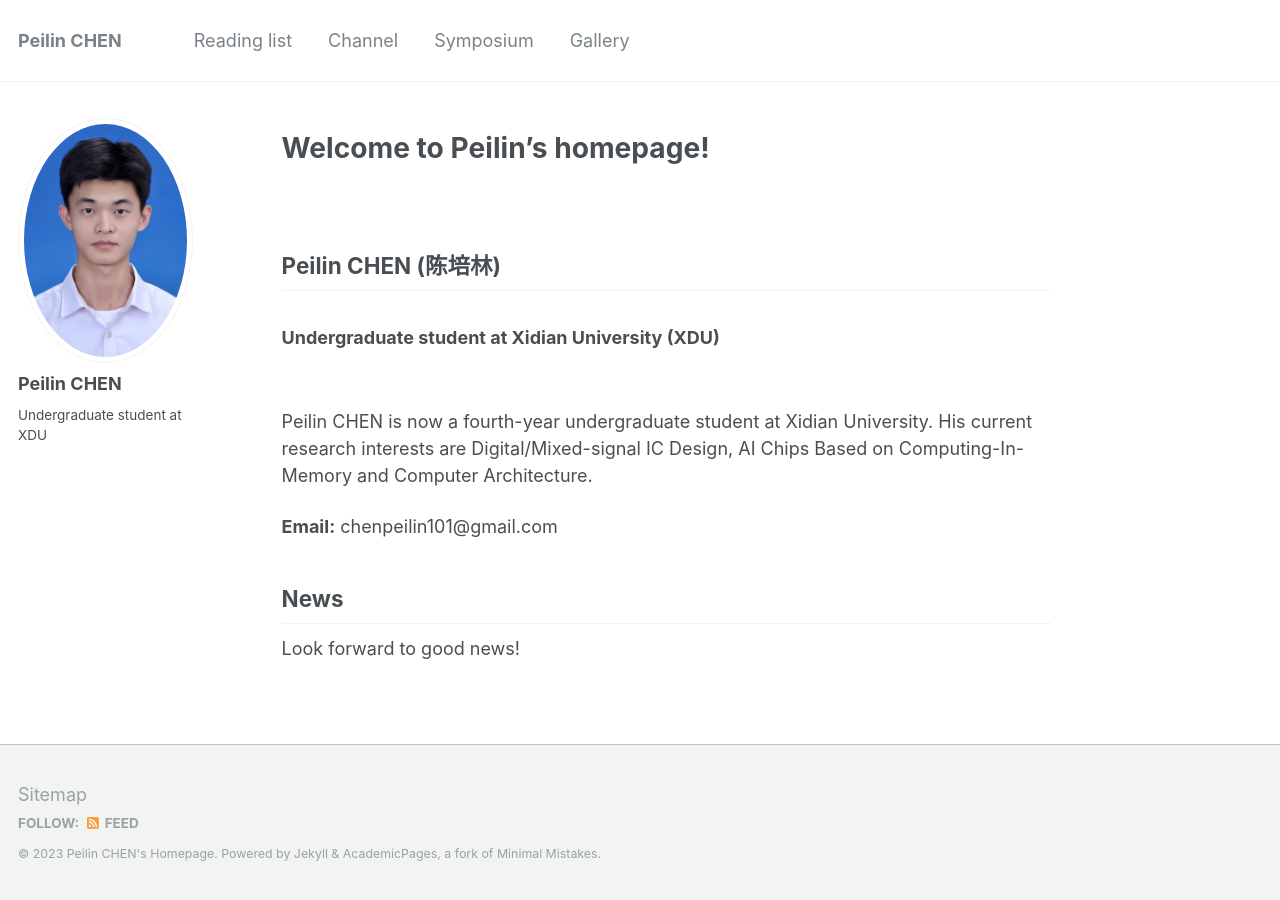
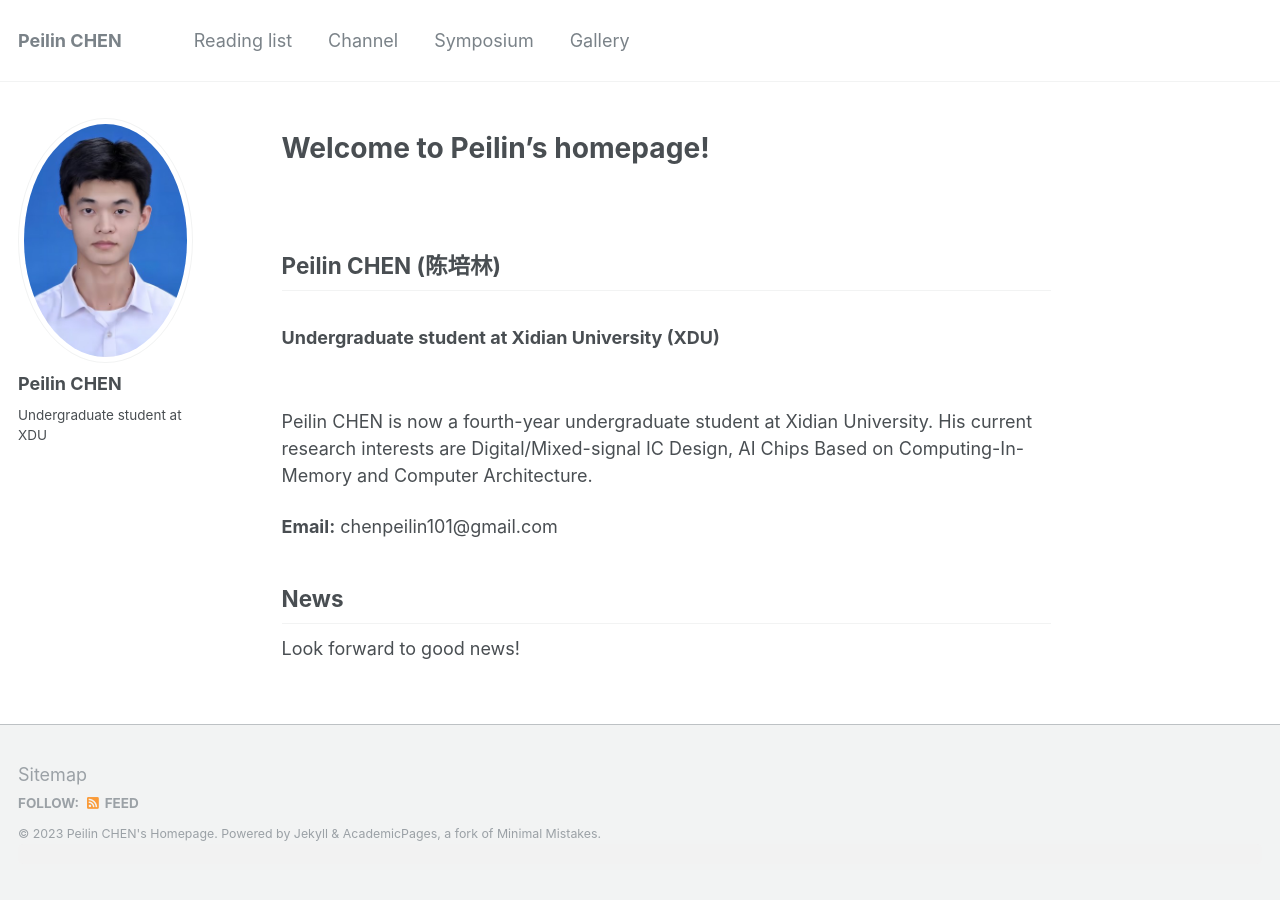
Before and after one commit to peilin-chen/peilin-chen.github.io, a Jekyll site: the page built from _pages/about.md, in a window 1280 px wide. Built offline with Jekyll 4.4.1, drawn with Linux system fonts in a browser that asks for light colours; comment, search, counter and statistics services are not loaded.

Commit message:
Update default.html

```diff
--- a/_layouts/default.html
+++ b/_layouts/default.html
@@ -34,8 +34,8 @@ layout: compress
       <footer>
         {% include footer/custom.html %}
         {% include footer.html %}
-        <!-- Default Statcounter code for My Personal Website
-        https://peilin-chen.github.io/ -->
+        <!-- 粘贴访客计数器代码片段 -->
+        <div class="visitor-counter">
           <script type="text/javascript">
             var sc_project=12940346;
             var sc_invisible=0;
@@ -44,12 +44,32 @@ layout: compress
             document.write("<sc"+"ript type='text/javascript' src='" + scJsHost+
             "statcounter.com/counter/counter.js'></"+"script>");
           </script>
-        <noscript><div class="statcounter"><a title="Web Analytics Made Easy -
-        Statcounter" href="https://statcounter.com/" target="_blank"><img
-        class="statcounter" src="https://c.statcounter.com/12940346/0/940d3e6d/0/"
-        alt="Web Analytics Made Easy - Statcounter"
-        referrerPolicy="no-referrer-when-downgrade"></a></div></noscript>
-        <!-- End of Statcounter Code -->
+          <noscript>
+            <div class="statcounter">
+              <a title="Web Analytics Made Easy - Statcounter" href="https://statcounter.com/" target="_blank">
+                <img class="statcounter" src="https://c.statcounter.com/12940346/0/940d3e6d/0/" alt="Web Analytics Made Easy - Statcounter" referrerPolicy="no-referrer-when-downgrade">
+              </a>
+            </div>
+          </noscript>
+        </div>
+        <style>
+          .visitor-counter {
+            /* 添加自定义样式 */
+            background-color: #f2f2f2;
+            padding: 10px;
+            border-radius: 5px;
+            text-align: center;
+          }
+
+          .visitor-counter img {
+            /* 添加动画效果 */
+            transition: transform 0.3s ease-in-out;
+          }
+
+          .visitor-counter img:hover {
+            transform: scale(1.1);
+          }
+        </style>
       </footer>
     </div>
 
```
Lines whose indentation alone changed are shown as unchanged.
